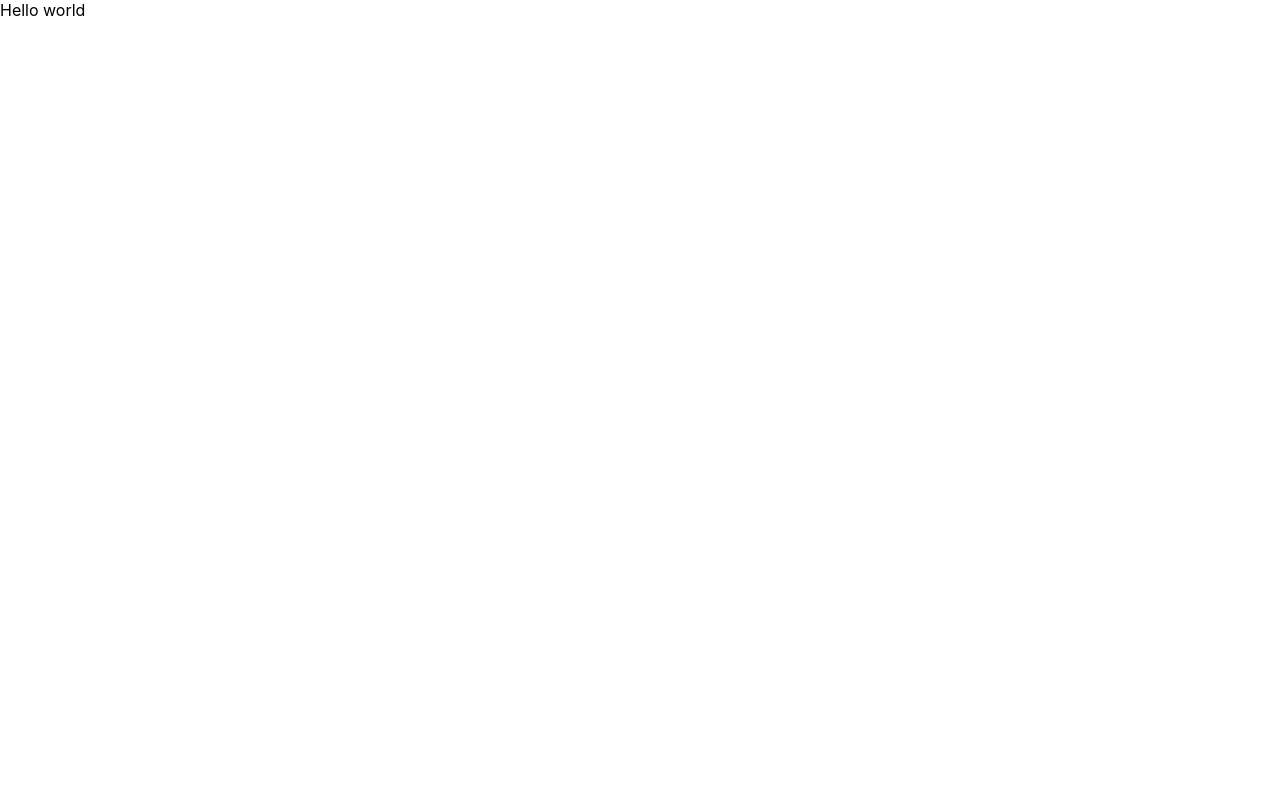
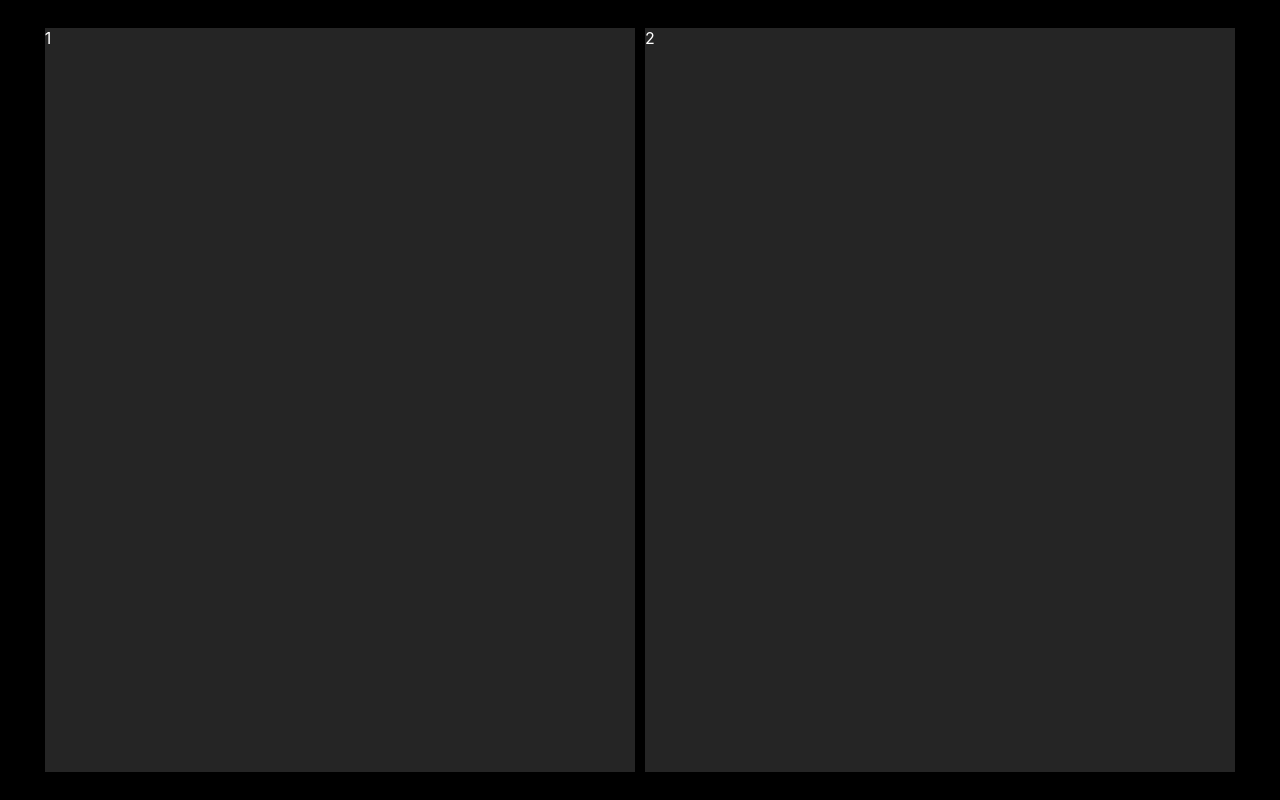
Before and after one commit to sa-run-o/bento-sarun, a React (Create React App) app: page / in a window 1280 px wide. Built offline with nearby package versions, Linux system fonts and the light colour scheme.

Commit message:
start layout

```diff
--- a/src/App.tsx
+++ b/src/App.tsx
@@ -23,4 +23,13 @@ const App = () => {
 };
 
 export default App;
-const SContainer = styled.div``;
+const SContainer = styled.div`
+  width: 100vw;
+  height: 100vh;
+  background-color: black;
+  color: white;
+  display: flex;
+  justify-content: center;
+  align-items: center;
+  overflow: hidden;
+`;
--- a/src/pages/Check.tsx
+++ b/src/pages/Check.tsx
@@ -1,5 +1,65 @@
 const Check = () => {
-  const textCheck = `(O o O) < passss`;
+  //   const textCheck = `
+  // +----+----+----+----+
+  // | 🍣 | 🍤 | 🍣 | 🍤 |
+  // +----+----+----+----+
+  // | 🥟 |         | 🍙 |
+  // +----+  Bento. +----+
+  // | 🍙 |         | 🥟 |
+  // +----+----+----+----+
+  // |  🍱🍱   | 🍣 | 🍤 |
+  // +----+----+----+----+
+  // `;
+  const textCheck = `
+___________________________________¶¶¶¶
+________________________¶¶¶¶____¶¶¶¶11¶
+________________________¶¶1¶¶_¶¶¶¶1111¶
+_______________________¶¶111¶¶¶1111111¶
+___________________¶¶¶_¶1111¶¶1111111¶
+___________________¶11¶¶111¶¶111111¶¶
+___________________¶11¶1111¶111111¶¶
+__________________¶¶11¶111¶111111¶¶
+__________________¶11¶111¶¶111111¶
+__________________¶11¶111¶1111111¶
+_________________¶11¶111¶11111111¶
+_________________¶1¶111¶¶1111111¶¶
+________________¶1¶¶111¶1111111¶¶
+_______________¶¶1¶111¶1111111¶¶
+_______________¶¶¶111¶11111111¶
+______________¶¶¶11¶¶111111111¶
+______________¶¶11¶¶111111¶¶¶1¶¶
+_____________¶11¶¶1111111¶111111¶¶
+___________¶¶¶¶¶1111111¶¶11111111¶¶¶
+__________¶¶¶1111111¶¶1111111111111¶¶¶
+_________¶¶111111¶¶¶11111111111111111¶¶¶¶
+_________¶111111¶¶1111111111111111111111¶¶¶
+_________¶111111¶1111111111¶¶¶1111111111111¶
+________¶11111111111111111¶¶_¶¶¶¶¶¶¶¶111111¶
+_______¶¶111111111111111¶¶¶________¶111111¶¶
+_______¶11111111111¶¶¶¶¶¶__________¶111111¶
+______¶¶11111111111¶¶_____________¶¶11111¶¶
+______¶111111111111¶______________¶¶11111¶         OKAY...
+_____¶¶111111111111¶________________¶¶¶¶¶¶¶¶¶¶¶¶
+_____¶1111111111111¶________________¶¶¶111111¶¶¶¶
+_____¶1111111111111¶¶_____________¶¶¶111111¶¶¶11¶
+____¶¶1111111111111¶¶¶_________¶¶¶1111111¶¶11111¶
+____¶1111111111111111¶¶¶¶¶¶¶¶¶¶¶111111111¶1111¶¶
+____¶111111111111111111¶¶¶¶11111111111111¶¶¶¶¶¶
+___¶111111111111111111111111111111111111111¶¶¶
+__¶111111111111111111111111111111111111111¶¶
+¶¶11111111111111111111111111111111111111¶¶¶
+111111111111111111111111111111111¶¶¶¶¶¶¶¶
+111111111111111111111111111111¶¶¶¶
+1111111111111111111111111111¶¶¶
+111111111111111111111111111¶¶
+1111111111111111111111111¶¶
+111111111111111111111111¶¶
+1111111111111111111111¶¶
+111111111111111111¶¶¶¶
+111111111¶¶¶¶¶¶¶¶¶¶
+111111¶¶¶
+¶¶¶¶¶¶¶
+`;
   return <pre>{textCheck}</pre>;
 };
 export default Check;
--- a/src/pages/Main.tsx
+++ b/src/pages/Main.tsx
@@ -1,4 +1,44 @@
+import styled from "styled-components";
+import { media } from "../utils/media";
+
 const Main = () => {
-  return <div>Hello world</div>;
+  return (
+    <SContainer>
+      <div style={{ gridArea: "session-one" }}>1</div>
+      <div style={{ gridArea: "session-two" }}>2</div>
+      <div style={{ gridArea: "session-three" }}>3</div>
+    </SContainer>
+  );
 };
 export default Main;
+const SContainer = styled.div`
+  width: 93%;
+  height: 93%;
+  display: grid;
+  overflow: scroll;
+  grid-gap: 10px;
+  grid-template-columns: repeat(3, 1fr);
+  grid-template-rows: repeat(1, 100%);
+  grid-template-areas: "session-one session-two session-three";
+  ${media.tablet`
+    grid-template-columns: repeat(2, 1fr);
+    grid-template-rows: repeat(2, 100%);
+    grid-template-areas:
+    "session-one session-two"
+    "session-three session-three";
+  `}
+
+  ${media.phone`
+    grid-template-columns: repeat(1, 1fr);
+    grid-template-rows: repeat(3, 100%);
+    grid-template-areas:
+    "session-two"
+    "session-one"
+    "session-three";
+  `}
+  & > div {
+    background-color: #252525;
+    overflow: hidden;
+    height: 100%;
+  }
+`;
--- /dev/null
+++ b/src/utils/media.ts
@@ -0,0 +1,25 @@
+// src/utils/media.ts
+import { css, CSSObject, Interpolation } from "styled-components";
+
+const sizes = {
+  tablet: 1440,
+  phone: 810,
+};
+
+type Sizes = typeof sizes;
+type Media = {
+  [key in keyof Sizes]: (
+    first: TemplateStringsArray | CSSObject,
+    ...interpolations: Interpolation<any>[]
+  ) => Interpolation<any>;
+};
+
+export const media: Media = Object.keys(sizes).reduce((accumulator, label) => {
+  const emSize = sizes[label as keyof Sizes] / 16;
+  accumulator[label as keyof Sizes] = (first, ...interpolations) => css`
+    @media (max-width: ${emSize}em) {
+      ${css(first, ...interpolations)}
+    }
+  `;
+  return accumulator;
+}, {} as Media);
```
